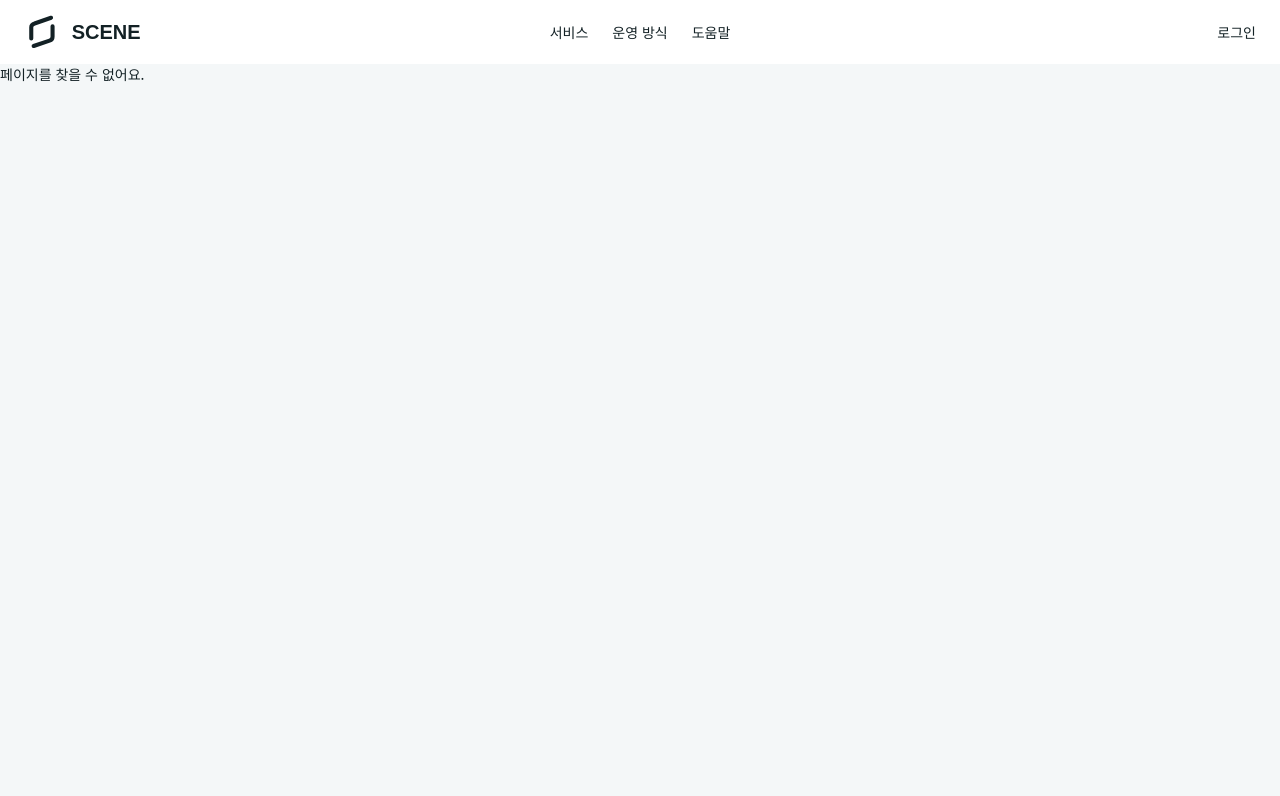
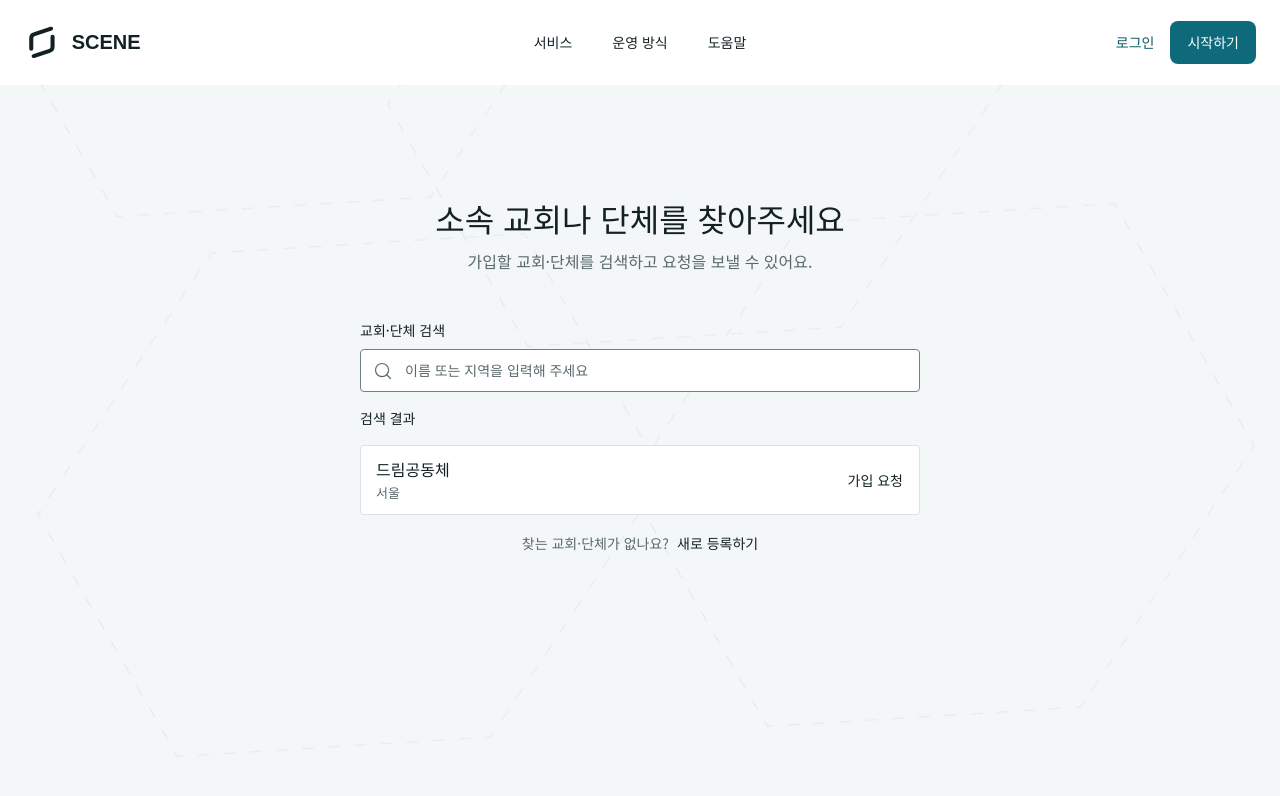
Before and after one commit to BeomhyunPark/SCENE, a React (Vite) app in the folder frontend/: page /find-organization in a window 1280 px wide. Shown: the top 796 px of the page. Built offline with nearby package versions, Linux system fonts and the light colour scheme; a web font is replaced by a local one.

Commit message:
feat: add the public organization search (#144)
Track: #143

```diff
--- a/frontend/src/App.tsx
+++ b/frontend/src/App.tsx
@@ -5,6 +5,7 @@ import { PublicHeader } from "./components/PublicHeader";
 import { PublicHome } from "./components/PublicHome";
 import { PublicLogin } from "./components/PublicLogin";
 import { PublicSignup } from "./components/PublicSignup";
+import { PublicFindOrganization } from "./components/PublicFindOrganization";
 import { PublicVerifyEmail } from "./components/PublicVerifyEmail";
 
 function Home() {
@@ -37,6 +38,7 @@ export function App() {
         <Route path="/login" element={<PublicLogin />} />
         <Route path="/signup" element={<PublicSignup />} />
         <Route path="/verify-email" element={<PublicVerifyEmail />} />
+        <Route path="/find-organization" element={<PublicFindOrganization />} />
         <Route path="*" element={<NotFound />} />
       </Routes>
     </QueryClientProvider>
--- /dev/null
+++ b/frontend/src/components/PublicFindOrganization.css
@@ -0,0 +1,232 @@
+.public-find {
+  position: relative;
+  min-height: calc(100vh - 85px);
+  overflow: hidden;
+  background: var(--color-bg-canvas);
+}
+
+.public-find__pattern {
+  position: absolute;
+  inset: 0;
+  pointer-events: none;
+}
+
+.public-find__hex {
+  position: absolute;
+  width: 563px;
+  height: 560px;
+  opacity: 0.85;
+  transform: translate(-50%, -50%) rotate(-30deg);
+}
+
+.public-find__hex--1 {
+  left: 291px;
+  top: -130px;
+}
+
+.public-find__hex--2 {
+  left: 701px;
+  top: 0;
+}
+
+.public-find__hex--3 {
+  left: 351px;
+  top: 410px;
+}
+
+.public-find__hex--4 {
+  left: 941px;
+  top: 380px;
+}
+
+.public-find__content {
+  position: relative;
+  z-index: 1;
+  display: flex;
+  flex-direction: column;
+  align-items: center;
+  box-sizing: border-box;
+  width: min(760px, calc(100% - 48px));
+  margin: 0 auto;
+  padding: 110px 0 80px;
+}
+
+.public-find__title {
+  margin: 0;
+  width: 100%;
+  color: var(--color-text-primary);
+  font-family: "Noto Sans KR", sans-serif;
+  font-size: 32px;
+  font-weight: 500;
+  line-height: normal;
+  letter-spacing: 0;
+  text-align: center;
+}
+
+.public-find__support {
+  margin: 8px 0 0;
+  width: 100%;
+  color: var(--color-text-tertiary);
+  font: var(--scene-body-l);
+  letter-spacing: 0;
+  text-align: center;
+}
+
+.public-find__search {
+  display: flex;
+  flex-direction: column;
+  gap: 16px;
+  width: 560px;
+  max-width: 100%;
+  margin-top: 47px;
+}
+
+.public-find__field {
+  display: flex;
+  flex-direction: column;
+  gap: 8px;
+}
+
+.public-find__label,
+.public-find__results {
+  margin: 0;
+  color: var(--color-text-primary);
+  letter-spacing: 0;
+}
+
+.public-find__label {
+  font: var(--scene-body-m);
+}
+
+.public-find__results {
+  font: var(--scene-label-m);
+}
+
+.public-find__control {
+  box-sizing: border-box;
+  display: flex;
+  align-items: center;
+  gap: 12px;
+  width: 100%;
+  padding: 10px 12px;
+  border: 1px solid var(--color-border-control);
+  border-radius: 4px;
+  background: var(--color-bg-surface);
+}
+
+.public-find__control:has(:focus-visible) {
+  outline: 2px solid var(--color-focus-ring);
+  outline-offset: 2px;
+}
+
+.public-find__control input {
+  flex: 1;
+  min-width: 0;
+  margin: 0;
+  padding: 0;
+  border: 0;
+  background: transparent;
+  color: var(--color-text-primary);
+  font: var(--scene-body-m);
+  letter-spacing: 0;
+}
+
+.public-find__control input:focus {
+  outline: none;
+}
+
+.public-find__control input::placeholder {
+  color: var(--color-text-tertiary);
+  opacity: 1;
+}
+
+.public-find__result {
+  display: flex;
+  align-items: center;
+  justify-content: space-between;
+  gap: 12px;
+  box-sizing: border-box;
+  width: 100%;
+  min-height: 68px;
+  margin: 0;
+  padding: 11px 16px 11px 15px;
+  border: 1px solid var(--color-border-default);
+  border-radius: 4px;
+  background: var(--color-bg-surface);
+  text-align: left;
+  cursor: pointer;
+}
+
+.public-find__result:focus {
+  outline: none;
+}
+
+.public-find__result:focus-visible,
+.public-find__register:focus-visible {
+  outline: 2px solid var(--color-focus-ring);
+  outline-offset: 2px;
+}
+
+.public-find__org {
+  display: flex;
+  flex-direction: column;
+  gap: 2px;
+  min-width: 0;
+}
+
+.public-find__name {
+  color: var(--color-text-primary);
+  font: var(--scene-body-l-strong);
+  letter-spacing: 0;
+}
+
+.public-find__region {
+  color: var(--color-text-tertiary);
+  font: var(--scene-body-s);
+  letter-spacing: 0;
+}
+
+.public-find__ask {
+  flex: none;
+  color: var(--color-text-primary);
+  font: var(--scene-label-m);
+  letter-spacing: 0;
+}
+
+.public-find__missing {
+  display: flex;
+  align-items: center;
+  justify-content: center;
+  gap: 8px;
+  min-height: 24px;
+  margin: 0;
+  color: var(--color-text-tertiary);
+  font: var(--scene-body-m);
+  letter-spacing: 0;
+}
+
+.public-find__register {
+  margin: 0;
+  padding: 0;
+  border: 0;
+  background: transparent;
+  color: var(--color-text-primary);
+  font: var(--scene-label-m);
+  letter-spacing: 0;
+  cursor: pointer;
+}
+
+.public-find__register:focus {
+  outline: none;
+}
+
+@media (max-width: 390px) {
+  .public-find__content {
+    width: 100%;
+    padding: 40px 24px 48px;
+  }
+
+  .public-find__search {
+    width: 100%;
+  }
+}
--- /dev/null
+++ b/frontend/src/components/PublicFindOrganization.tsx
@@ -0,0 +1,83 @@
+import { useState, type FormEvent } from "react";
+import pattern from "../assets/p01-04-hex-pattern.png";
+import search from "../assets/icon-search.svg";
+import { PublicHeader } from "./PublicHeader";
+import "./PublicFindOrganization.css";
+
+const sample = {
+  name: "드림공동체",
+  region: "서울",
+};
+
+function matches(query: string) {
+  const needle = query.trim().toLocaleLowerCase();
+  if (needle === "") {
+    return true;
+  }
+  return (
+    sample.name.toLocaleLowerCase().includes(needle) ||
+    sample.region.toLocaleLowerCase().includes(needle)
+  );
+}
+
+export function PublicFindOrganization() {
+  const [query, setQuery] = useState("");
+  const visible = matches(query);
+
+  function hold(event: FormEvent<HTMLFormElement>) {
+    event.preventDefault();
+  }
+
+  return (
+    <>
+      <PublicHeader accountActions primaryStart />
+      <main className="public-find">
+        <div className="public-find__pattern" aria-hidden="true">
+          <img className="public-find__hex public-find__hex--1" src={pattern} alt="" />
+          <img className="public-find__hex public-find__hex--2" src={pattern} alt="" />
+          <img className="public-find__hex public-find__hex--3" src={pattern} alt="" />
+          <img className="public-find__hex public-find__hex--4" src={pattern} alt="" />
+        </div>
+        <div className="public-find__content">
+          <h1 className="public-find__title">소속 교회나 단체를 찾아주세요</h1>
+          <p className="public-find__support">가입할 교회·단체를 검색하고 요청을 보낼 수 있어요.</p>
+          <form className="public-find__search" onSubmit={hold}>
+            <div className="public-find__field">
+              <label className="public-find__label" htmlFor="find-organization">
+                교회·단체 검색
+              </label>
+              <span className="public-find__control">
+                <img src={search} alt="" width={20} height={20} aria-hidden="true" />
+                <input
+                  id="find-organization"
+                  type="text"
+                  name="query"
+                  autoComplete="off"
+                  placeholder="이름 또는 지역을 입력해 주세요"
+                  value={query}
+                  onChange={(event) => setQuery(event.target.value)}
+                />
+              </span>
+            </div>
+            <p className="public-find__results">검색 결과</p>
+            {visible ? (
+              <button className="public-find__result" type="button">
+                <span className="public-find__org">
+                  <span className="public-find__name">{sample.name}</span>
+                  <span className="public-find__region">{sample.region}</span>
+                </span>
+                <span className="public-find__ask">가입 요청</span>
+              </button>
+            ) : null}
+            <p className="public-find__missing">
+              찾는 교회·단체가 없나요?
+              <button className="public-find__register" type="button">
+                새로 등록하기
+              </button>
+            </p>
+          </form>
+        </div>
+      </main>
+    </>
+  );
+}
--- a/frontend/src/components/PublicHeader.tsx
+++ b/frontend/src/components/PublicHeader.tsx
@@ -5,9 +5,10 @@ import "./PublicHeader.css";
 
 type PublicHeaderProps = {
   accountActions?: boolean;
+  primaryStart?: boolean;
 };
 
-export function PublicHeader({ accountActions = false }: PublicHeaderProps) {
+export function PublicHeader({ accountActions = false, primaryStart = false }: PublicHeaderProps) {
   return (
     <header
       className={`grid h-16 grid-cols-[1fr_auto_1fr] items-center bg-[var(--color-bg-surface)] px-6 text-[var(--color-text-primary)]${
@@ -29,7 +30,9 @@ export function PublicHeader({ accountActions = false }: PublicHeaderProps) {
             로그인
           </Link>
           <Link
-            className="scene-button scene-button--secondary scene-button--size-40 public-header__start"
+            className={`scene-button scene-button--size-40 public-header__start ${
+              primaryStart ? "scene-button--primary" : "scene-button--secondary"
+            }`}
             to="/signup"
           >
             <span className="scene-button__label">시작하기</span>
```
Also changed, not shown: frontend/src/assets/icon-search.svg (added), 1 other file (tests, documents, lock files or other folders).
